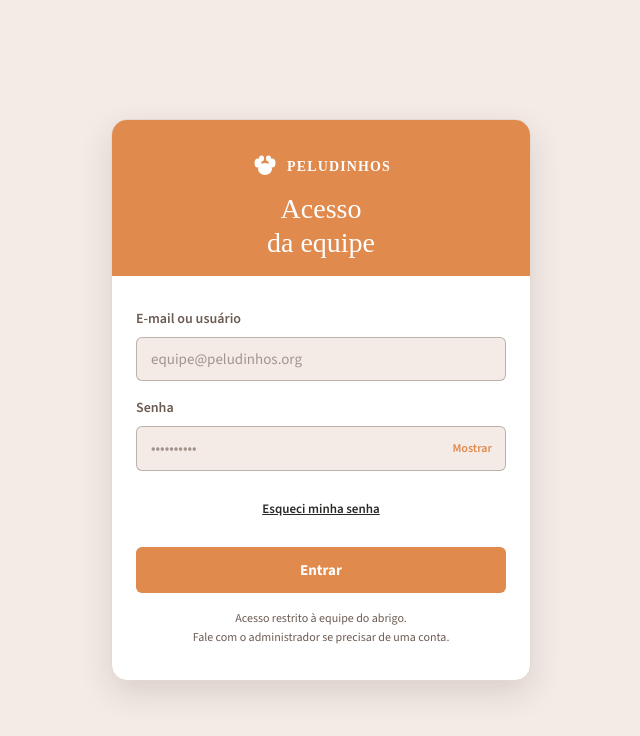
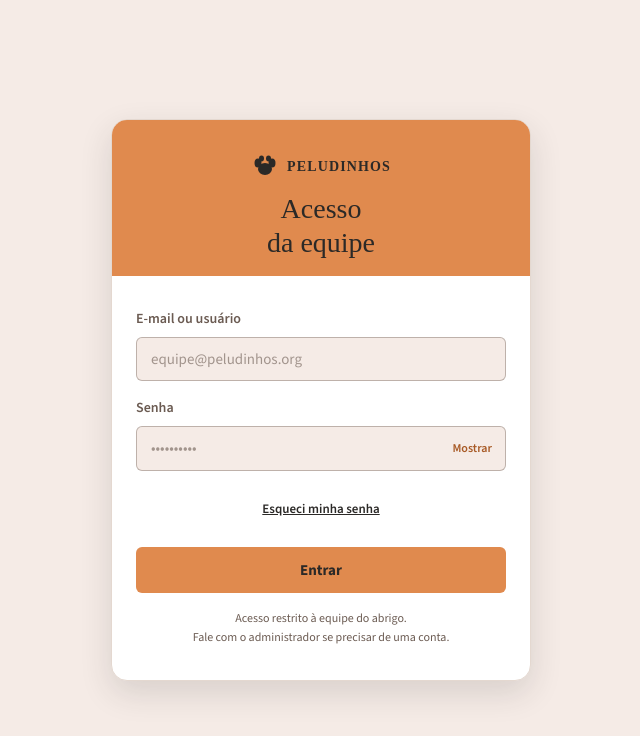
Before and after one commit to gabrielgazel/Peludinhos, a React (Vite) app: page /login in a window 1280 px wide. Shown: the top 736 px of the page, without its empty margins (319-959 px from the left). Built offline with nearby package versions, Linux system fonts and the light colour scheme; no server answers; a web font is replaced by a local one.

Commit message:
fix(a11y): corrige contraste e alvos da varredura global (D5.1)

```diff
--- a/src/features/auth/pages/Login.css
+++ b/src/features/auth/pages/Login.css
@@ -119,7 +119,7 @@
   padding: 0 10px;
   font-size: 12px;
   font-weight: 600;
-  color: var(--accent);
+  color: var(--accent-text);
   background-color: transparent;
   border: none;
   border-radius: var(--radius-sm);
--- a/src/index.css
+++ b/src/index.css
@@ -86,7 +86,12 @@
 
     --accent: var(--color-orange);
     --accent-hover: #C97638;
-    --accent-contrast: #FFFFFF;
+    /* Texto sobre o laranja: branco dava 2,65:1 (abaixo de AA).
+       O marrom escuro da casa dá 5,46:1 sem mudar o fundo laranja. */
+    --accent-contrast: #2B2927;
+    /* Texto laranja sobre fundo claro (ex.: "Mostrar senha"): o --accent
+       puro dava 2,65:1; este tom escuro dá 5,05:1. */
+    --accent-text: #A85A26;
 
     --success: var(--color-green);
     --danger: #C0503D;
--- a/src/shared/layouts/PublicLayout.css
+++ b/src/shared/layouts/PublicLayout.css
@@ -270,7 +270,8 @@
   display: inline-flex;
   align-items: center;
   gap: 6px;
-  min-height: 40px;
+  /* Alvo de toque alinhado aos demais botões (D5.1). */
+  min-height: 44px;
   padding: 8px 14px;
   font-family: inherit;
   font-size: 14px;
@@ -348,7 +349,9 @@
 }
 
 .pub-btn--sm {
-  min-height: 40px;
+  /* Alvo de toque: o botão base já usa 44px; a variante pequena estava
+     em 40px e ficava abaixo do mínimo da varredura (D5.1). */
+  min-height: 44px;
   padding: 8px 14px;
   font-size: 16px;
 }
```
Also changed, not shown: 1 other file (tests, documents, lock files or other folders).
